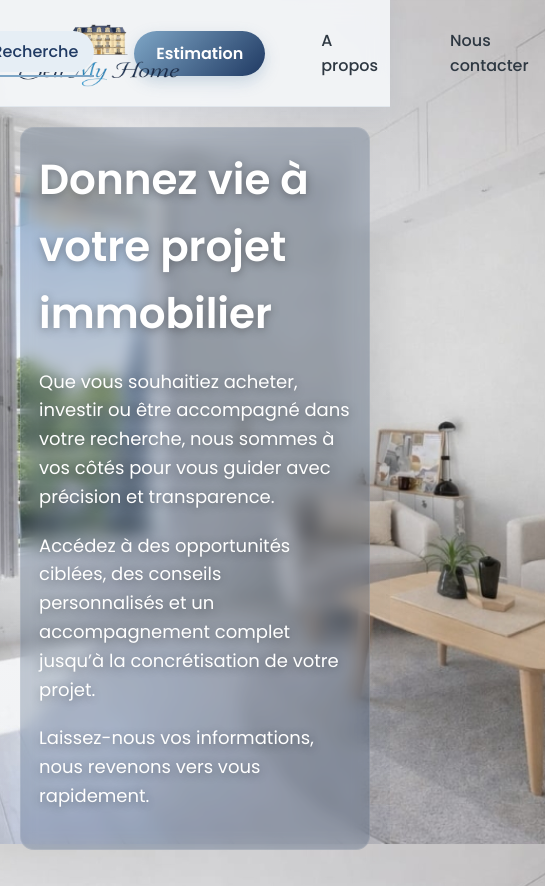
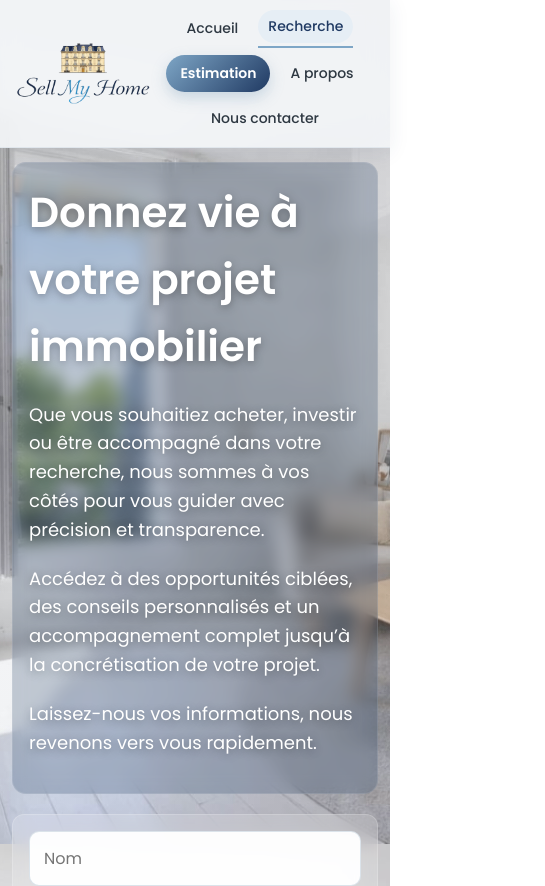
Before and after one commit to Juju-kpi/estimation_immo, a Next.js app: page /contact in a window 390 px wide. Shown: the top 886 px of the page, 545 px wide, since content can reach past the window. Built offline with nearby package versions, Linux system fonts and the light colour scheme.

Commit message:
Update globals.css

```diff
--- a/app/globals.css
+++ b/app/globals.css
@@ -887,3 +887,115 @@ button {
   text-decoration: underline;
   color: var(--color-primary-dark);
 }
+
+/* =========================
+   MOBILE ONLY
+   ========================= */
+@media (max-width: 768px) {
+  /* Un peu d'air sur les côtés partout */
+  body {
+    overflow-x: hidden;
+  }
+
+  /* NAVBAR */
+  .navbar {
+    width: 100%;
+    padding: 0;
+  }
+
+  .nav-container {
+    max-width: 100%;
+    padding: 12px 14px;
+    min-height: 72px;
+    justify-content: center;
+    align-items: center;
+  }
+
+  .nav-logo {
+    position: static; /* enlève le positionnement absolu sur mobile */
+    margin-top: 0;
+    margin-right: 0;
+    justify-content: center;
+  }
+
+  /* si ton logo est trop gros dans la navbar */
+  .nav-logo img {
+    max-width: 140px;
+    height: auto;
+  }
+
+  .nav-links {
+    gap: 10px;
+    flex-wrap: wrap;
+    justify-content: center;
+    margin: 0;
+    padding: 0 4px;
+  }
+
+  .nav-link {
+    font-size: 14px;
+    padding: 6px 10px;
+  }
+
+  .nav-cta {
+    font-size: 14px;
+    padding: 8px 14px;
+  }
+
+  /* CONTENEURS GÉNÉRAUX :
+     on évite l'effet collé au bord */
+  .contact-container,
+  .container,
+  .agents,
+  .benefits,
+  .presentation-content,
+  .nous-header {
+    width: calc(100% - 24px);
+    margin-left: auto;
+    margin-right: auto;
+  }
+
+  .contact-container {
+    padding: 14px 0;
+    gap: 20px;
+  }
+
+  .agents {
+    padding: 16px;
+    margin-top: 14px;
+    margin-bottom: 14px;
+  }
+
+  .benefits {
+    padding: 20px 16px;
+    gap: 16px;
+    flex-direction: column;
+    align-items: center;
+    text-align: center;
+  }
+
+  .contact-text,
+  .contact-form-section {
+    padding: 16px;
+  }
+
+  .presentation-content {
+    padding-left: 8px;
+    padding-right: 8px;
+  }
+
+  /* FOOTER un peu moins collé */
+  .footer {
+    padding: 20px 14px;
+  }
+
+  .footer-center {
+    padding: 0 6px;
+  }
+
+  .footer-container {
+    width: calc(100% - 24px);
+    margin-left: auto;
+    margin-right: auto;
+  }
+}
```
